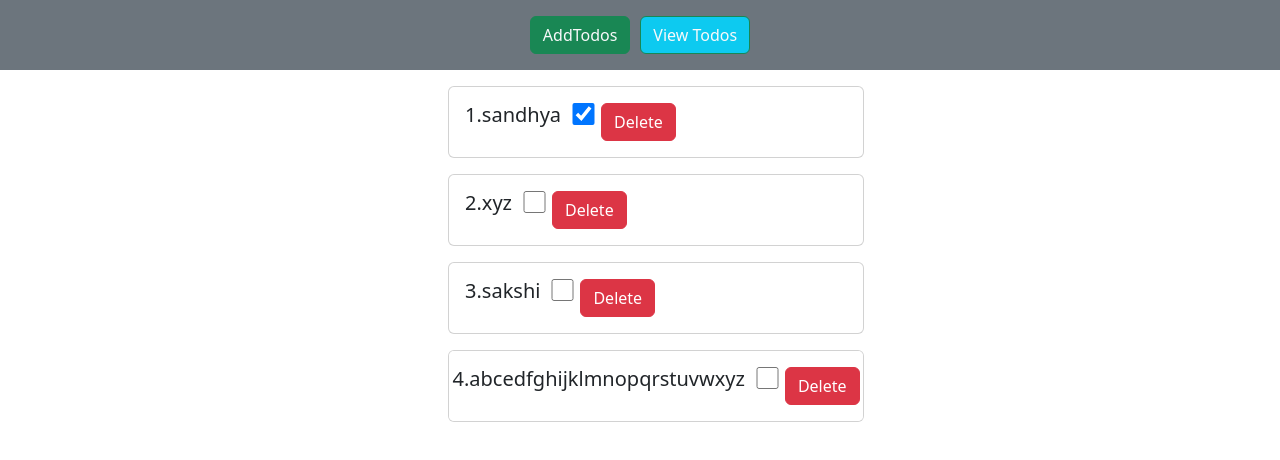
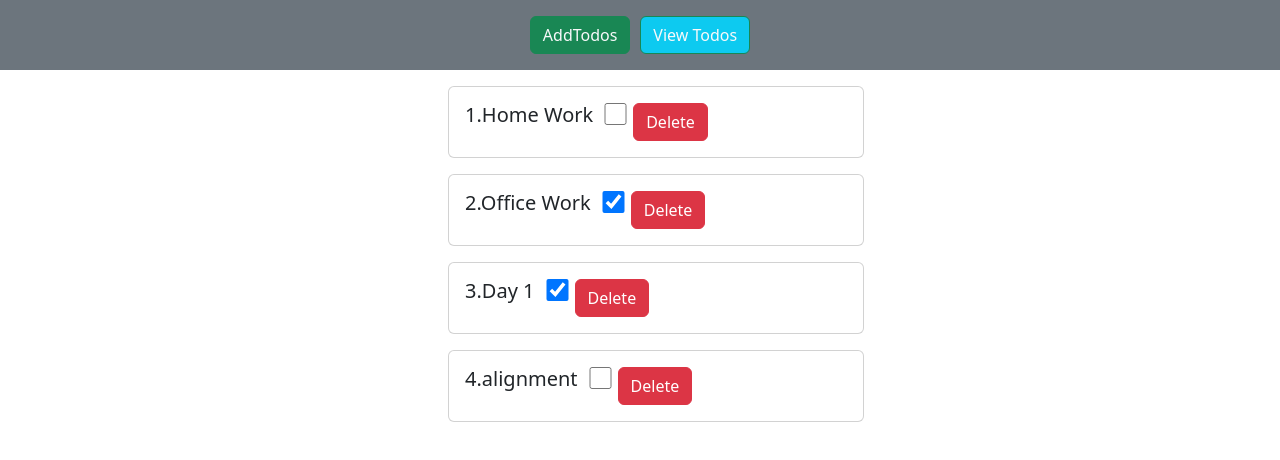
Before and after one commit to Dornal2002/react-assignments, a React (Create React App) app: page / in a window 1280 px wide. Shown: the top 460 px of the page. Built offline with nearby package versions, Linux system fonts and the light colour scheme; data requests are answered from the project's data file.

Commit message:
Assignment 3 Updated

```diff
--- a/db.json
+++ b/db.json
@@ -1,23 +1,27 @@
 {
   "todos": [
     {
-      "id": "f7bd",
-      "title": "sandhya",
+      "id": "a80c",
+      "title": "Home Work",
+      "date": "2024-03-11",
+      "isCompleted": false
+    },
+    {
+      "id": "0b55",
+      "title": "Office Work",
+      "date": "2024-03-13",
       "isCompleted": true
     },
     {
-      "id": "ba5d",
-      "title": "xyz",
-      "isCompleted": false
+      "id": "0d57",
+      "title": "Day 1",
+      "date": "2024-03-21",
+      "isCompleted": true
     },
     {
-      "id": "e74c",
-      "title": "sakshi",
-      "isCompleted": false
-    },
-    {
-      "id": "3c9b",
-      "title": "abcedfghijklmnopqrstuvwxyz",
+      "id": "69fe",
+      "title": "alignment",
+      "date": "2024-03-28",
       "isCompleted": false
     }
   ]
--- a/src/components/TodoNavbar.tsx
+++ b/src/components/TodoNavbar.tsx
@@ -1,4 +1,4 @@
-export default function TodoNavbar() {
+const TodoNavbar=()=> {
   return (
     <nav className="navbar navbar-expand-lg bg-secondary justify-content-center">
       <form className="form-inline text-center">
@@ -23,3 +23,4 @@ export default function TodoNavbar() {
     </nav>
   );
 }
+export default TodoNavbar;
--- a/src/components/Todos.tsx
+++ b/src/components/Todos.tsx
@@ -2,7 +2,8 @@ import React, { useEffect, useState } from "react";
 import "bootstrap/dist/css/bootstrap.css";
 import "./Todos.css";
 import { title } from "process";
-import { useNavigate } from "react-router-dom";
+import {  useNavigate } from "react-router-dom";
+import useFetch from "./useFetch";
 
 export interface Todo {
   id: number;
@@ -11,6 +12,7 @@ export interface Todo {
 }
 
 export default function Todos() {
+  let { todos, loading, error } = useFetch("http://localhost:8000/todos");
   const [todolist, setTodolist] = useState<Todo[]>([]);
   const [trigger, setTrigger] = useState(0);
 
@@ -18,17 +20,25 @@ export default function Todos() {
 
   // const [newTodo,setNewTodo]=useState<Todo>()
 
+  // useEffect(() => {
+  //   fetch("http://localhost:8000/todos")
+  //     .then((resp) => resp.json())
+  //     .then((data) => setTodolist(data));
+  // }, [trigger]);
+
   useEffect(() => {
-    fetch("http://localhost:8000/todos")
-      .then((resp) => resp.json())
-      .then((data) => setTodolist(data));
-  }, [trigger]);
+    if (todos) {
+      setTodolist(todos);
+      // setNextId(todos.length + 1);
+    }
+  }, [todos]);
+  {loading && <div>Loading... </div>}
+  {error && <div>{error}</div>}
 
   const handleCheckbox = (
     todo: Todo,
     e: React.ChangeEvent<HTMLInputElement>
   ) => {
-    console.log(e.target.checked);
     fetch(`http://localhost:8000/todos/${todo.id}`, {
       method: "PATCH",
       headers: {
@@ -45,7 +55,6 @@ export default function Todos() {
   };
 
   const handleDelete = (id: number) => {
-    console.log(id);
     fetch(`http://localhost:8000/todos/${id}`, {
       method: "DELETE",
       headers: {
--- a/src/components/useFetch.tsx
+++ b/src/components/useFetch.tsx
@@ -24,10 +24,8 @@ export default function useFetch(url: string) {
         setTodos(data);
         setLoading(false);
         setError(null);
-        // console.log(data)
       })
       .catch((err) => {
-        // console.log(err.message);
         setError(err.message);
         setLoading(false);
       });
```
